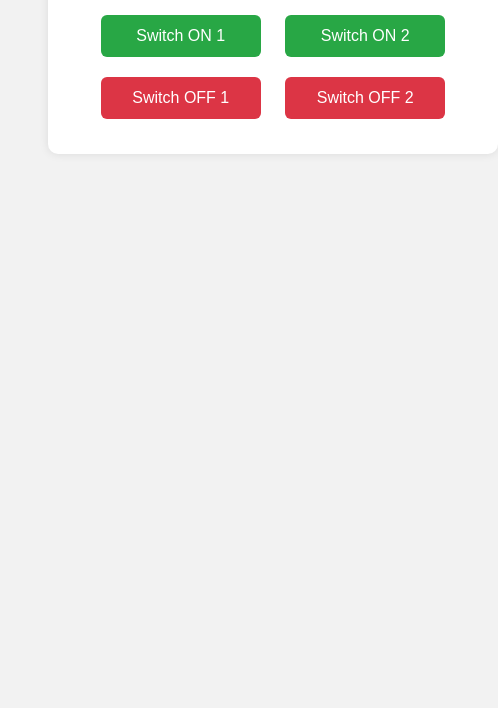
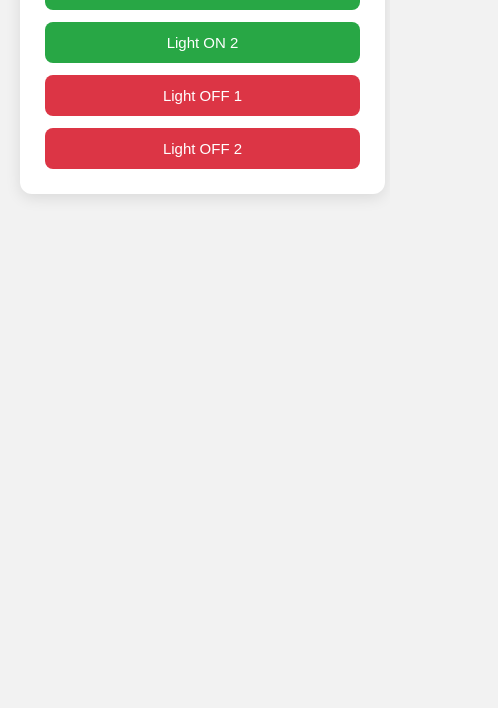
Before and after one commit to amitDev25/pickleball_light_control, a plain HTML site: page index.html in a window 390 px wide. Shown: the part 136-844 px from the top of the page, 498 px wide, since content can reach past the window. Drawn offline with Linux system fonts and the light colour scheme.

Commit message:
made responsive
Updated the control panel layout and styling for better usability and mobile optimization.

```diff
--- a/index.html
+++ b/index.html
@@ -2,34 +2,49 @@
 <html lang="en">
 <head>
     <meta charset="UTF-8">
-    <title>STM32 Control Panel</title>
+    <meta name="viewport" content="width=device-width, initial-scale=1.0">
+    <title>Pickleball Court Control Panel</title>
 
     <style>
         body {
             font-family: Arial, sans-serif;
             background: #f2f2f2;
-            padding: 40px;
+            padding: 20px;
+            margin: 0;
             text-align: center;
         }
 
         .panel {
             background: white;
-            width: 400px;
+            max-width: 420px;
+            width: 90%;
             margin: auto;
             padding: 25px;
-            border-radius: 10px;
-            box-shadow: 0px 0px 10px rgba(0,0,0,0.1);
+            border-radius: 12px;
+            box-shadow: 0px 4px 15px rgba(0, 0, 0, 0.1);
+        }
+
+        h2 {
+            font-size: 24px;
+            margin-bottom: 20px;
+        }
+
+        .btn-group {
+            display: flex;
+            flex-wrap: wrap;
+            justify-content: center;
+            gap: 12px;
         }
 
         button {
-            width: 160px;
-            padding: 12px;
+            flex: 1 1 calc(50% - 12px);
+            padding: 14px;
             font-size: 16px;
             border: none;
-            margin: 10px;
             cursor: pointer;
             color: white;
-            border-radius: 6px;
+            border-radius: 8px;
+            min-width: 120px;
         }
 
         .on {
@@ -46,24 +61,39 @@
 
         #result {
             margin-top: 20px;
-            padding: 12px;
+            padding: 14px;
             background: #eee;
-            border-radius: 6px;
+            border-radius: 8px;
             display: none;
             font-size: 16px;
+            word-wrap: break-word;
+        }
+
+        /* 📱 Mobile Optimization */
+        @media (max-width: 480px) {
+            h2 {
+                font-size: 20px;
+            }
+
+            button {
+                flex: 1 1 100%;
+                font-size: 15px;
+                padding: 12px;
+            }
         }
     </style>
 </head>
 <body>
 
 <div class="panel">
-    <h2>Pickleball Light Control</h2>
+    <h2>Pickleball Court Light Control</h2>
 
-    <button class="on" onclick="sendCmd('switchon1')">Switch ON 1</button>
-    <button class="on" onclick="sendCmd('switchon2')">Switch ON 2</button>
-
-    <button class="off" onclick="sendCmd('switchoff1')">Switch OFF 1</button>
-    <button class="off" onclick="sendCmd('switchoff2')">Switch OFF 2</button>
+    <div class="btn-group">
+        <button class="on" onclick="sendCmd('switchon1')">Light ON 1</button>
+        <button class="on" onclick="sendCmd('switchon2')">Light ON 2</button>
+        <button class="off" onclick="sendCmd('switchoff1')">Light OFF 1</button>
+        <button class="off" onclick="sendCmd('switchoff2')">Light OFF 2</button>
+    </div>
 
     <div id="result"></div>
 </div>
@@ -74,7 +104,6 @@
         resultBox.style.display = "block";
         resultBox.innerHTML = "Sending request...";
 
-        // Change to your ngrok/VSC tunnel public URL
         const BASE_URL = "https://d5qb8lt0-3000.inc1.devtunnels.ms/api/";
 
         try {
```
